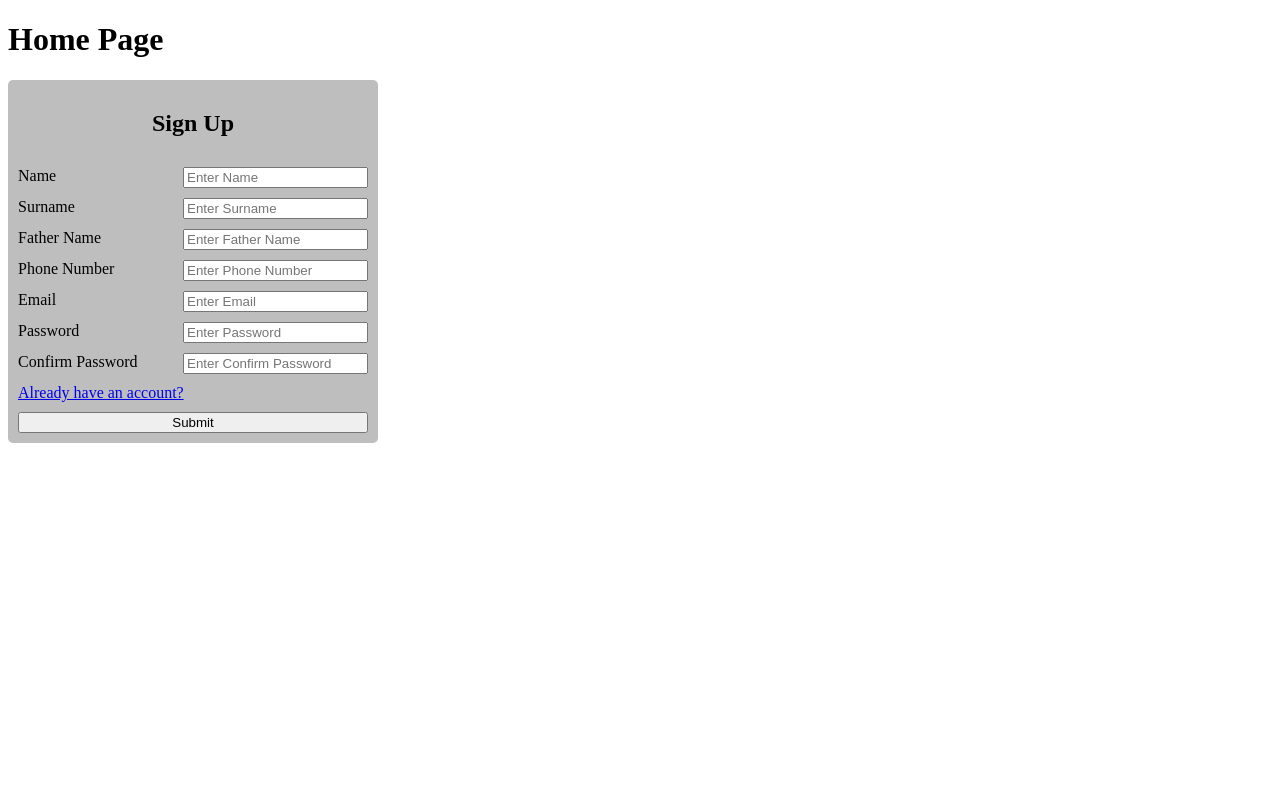
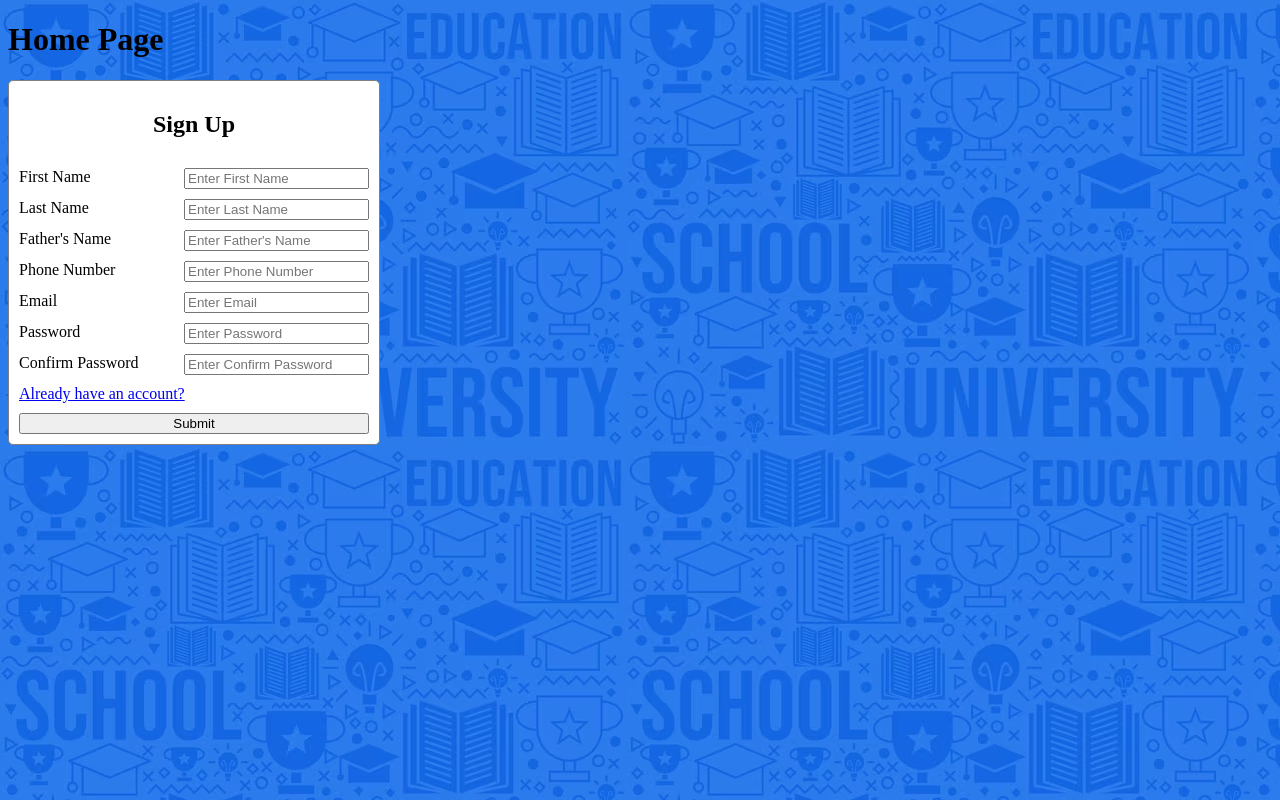
Before and after one commit to Ennagi-Nagili/DiplomaConnect, a React (Vite) app: page / in a window 1280 px wide. Built offline with nearby package versions, Linux system fonts and the light colour scheme.

Commit message:
Refactoring and adding some styles

```diff
--- a/src/App.scss
+++ b/src/App.scss
@@ -0,0 +1,3 @@
+body {
+    background-color: white;
+}
--- a/src/components/FormInput/FormInput.tsx
+++ b/src/components/FormInput/FormInput.tsx
@@ -1,4 +1,4 @@
-type FormInputProps = {
+export type FormInputProps = {
   label: string;
   inputType?: string;
   setValue(value: string): void;
@@ -8,9 +8,9 @@ const FormInput = ({ label, inputType = "text", setValue }: FormInputProps) => {
   return (
     <>
       <label>
-        {label}{" "}
+        {label}
         <input
-        //   required
+          // required
           type={inputType}
           placeholder={`Enter ${label}`}
           onChange={(e) => {
--- a/src/pages/Home/Home.scss
+++ b/src/pages/Home/Home.scss
@@ -1,3 +1,8 @@
+body {
+    background-color: rgb(22, 116, 116);
+    background-image: url("../../assets/login.avif");
+
+
     form {
         display: grid;
         grid-template-columns: repeat(1, 1fr);
@@ -5,9 +10,11 @@ form {
 
         width: 350px;
         padding: 10px;
+
+        border: 1px solid gray;
         border-radius: 5px;
 
-    background-color: rgb(190, 190, 190);
+        background-color: white;
 
         h2 {
             text-align: center;
@@ -20,3 +27,4 @@ form {
             justify-content: space-between;
         }
     }
+}
--- a/src/pages/Home/Home.tsx
+++ b/src/pages/Home/Home.tsx
@@ -1,7 +1,8 @@
 import "./Home.scss";
-import FormInput from "../../components/FormInput/FormInput";
-import { Link, useNavigate } from "react-router-dom";
+import FormInput, { FormInputProps } from "../../components/FormInput/FormInput";
+import { Form, Link, useNavigate } from "react-router-dom";
 import { useState } from "react";
+import Password from "antd/es/input/Password";
 
 const Home = () => {
   const [firstName, setFirstName] = useState("");
@@ -12,6 +13,15 @@ const Home = () => {
   const [password, setPassword] = useState("");
   const [confirmPaswords, setConfirmPassword] = useState("");
 
+  const user: User = {
+    firstName: firstName,
+    lastName: lastName,
+    fatherName: fatherName,
+    phoneNumber: phoneNumber,
+    email: email,
+    password: password,
+  }
+
   console.log("re-rencering");
 
   const navigate = useNavigate();
@@ -21,34 +31,33 @@ const Home = () => {
     navigate("/profile");
   };
 
+  // Add: id, inputType, required ???
+  const inputAttributes = [
+    { label: "First Name", setValue: setFirstName,  },
+    { label: "Last Name", setValue: setLastName, required: true },
+    { label: "Father's Name", setValue: setFatherName, required: false },
+    { label: "Phone Number", setValue: setPhoneNumber, required: false },
+    { label: "Email", setValue: setEmail, required: true },
+    { label: "Password", setValue: setPassword, required: true },
+    { label: "Confirm Password", setValue: setConfirmPassword, required: true },
+  ];
+
   return (
-    <div>
+    <>
       <h1>Home Page</h1>
 
       <form onSubmit={handleOnSubmit}>
         <h2>Sign Up</h2>
 
-        <FormInput label={"Name"} setValue={setFirstName} />
-        <FormInput label={"Surname"} setValue={setLastName} />
-        <FormInput label={"Father Name"} setValue={setFatherName} />
-        <FormInput label={"Phone Number"} setValue={setPhoneNumber} />
-        <FormInput label={"Email"} setValue={setEmail} />
-        <FormInput
-          label={"Password"}
-          inputType="password"
-          setValue={setPassword}
-        />
-        <FormInput
-          label={"Confirm Password"}
-          inputType="password"
-          setValue={setConfirmPassword}
-        />
+        {inputAttributes.map((attributes) => (
+          <FormInput {...attributes} />
+        ))}
 
         <Link to="/login">Already have an account?</Link>
 
         <button type="submit">Submit</button>
       </form>
-    </div>
+    </>
   );
 };
 
```
Also changed, not shown: src/models/User.ts (added, +8 -0 lines), src/assets/login.avif (added). Lines whose indentation alone changed are shown as unchanged.
